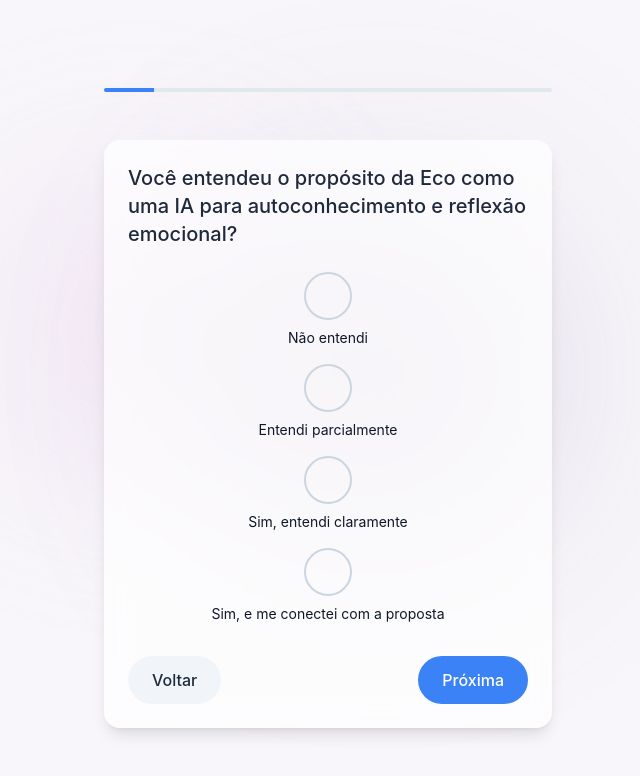
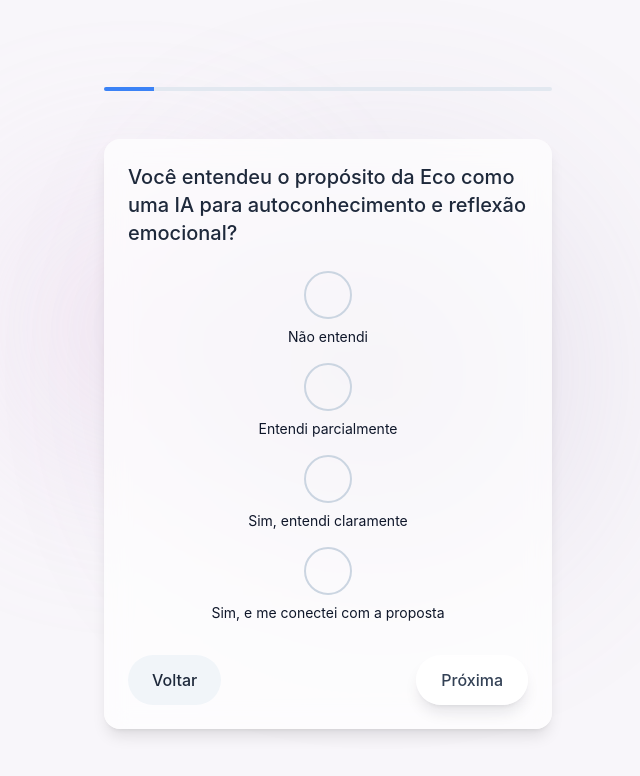
Before and after one commit to Bigajax/Feedback777, a React (Vite) app: page / in a window 1280 px wide. Both pictures are taken after a click on the button "Iniciar Feedback". Shown: the top 776 px of the page, without its empty margins (312-952 px from the left). Built offline with nearby package versions, Linux system fonts and the light colour scheme.

Commit message:
style: apply glassmorphism to primary button variant

```diff
--- a/src/components/Button.tsx
+++ b/src/components/Button.tsx
@@ -15,10 +15,12 @@ const Button: React.FC<ButtonProps> = ({
   variant = 'primary',
   fullWidth = false
 }) => {
-  const baseClasses = "px-6 py-3 rounded-full font-medium transition-all duration-300 transform hover:scale-105 active:scale-95";
+  const baseClasses =
+    "px-6 py-3 rounded-full font-medium transition-all duration-300 transform hover:scale-105 active:scale-95 focus-visible:outline-none focus-visible:ring-2";
 
   const variantClasses = {
-    primary: "bg-blue-500 text-white hover:bg-blue-600",
+    primary:
+      "bg-white/60 text-slate-700 border border-white/40 backdrop-blur-md shadow-lg shadow-slate-900/10 hover:bg-white/70 hover:shadow-xl hover:shadow-slate-900/15 hover:backdrop-blur-lg focus:bg-white/70 focus:shadow-xl focus:shadow-slate-900/20 focus:backdrop-blur-lg focus-visible:ring-white/60 active:bg-white/65 active:shadow-md active:shadow-slate-900/25",
     secondary: "bg-gray-100 text-gray-800 hover:bg-gray-200"
   };
 
```
